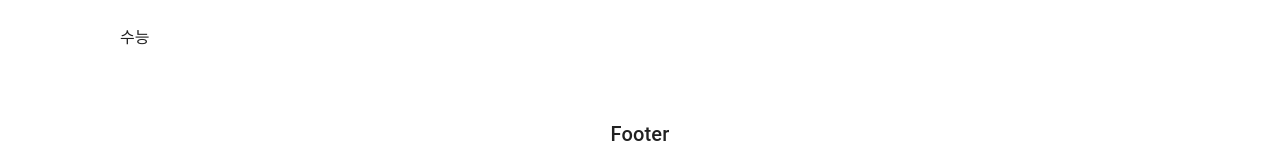
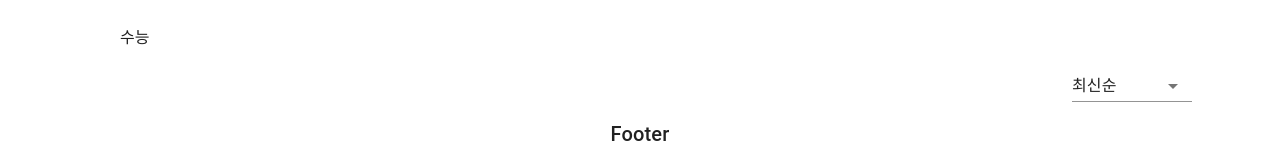
Before and after one commit to 2021-Techeer-teamC/MATHrone, a React (Create React App) app in the folder frontend/: page /books in a window 1280 px wide. Shown: the part 965-1125 px from the top of the page. Built offline with nearby package versions, Linux system fonts and the light colour scheme.

Commit message:
feat : 문제집 정렬 기준 selector

```diff
--- a/frontend/src/Pages/Books.js
+++ b/frontend/src/Pages/Books.js
@@ -88,6 +88,26 @@ export default function BookPage() {
               </Collapse>
             </List>
           </div>
+          <div class="item">
+            <div style={{ float: "right" }}>
+              <FormControl sx={{ minWidth: 120 }}>
+                <NativeSelect
+                  defaultValue={"latest"}
+                  inputProps={{
+                    name: "category",
+                    id: "uncontrolled-native",
+                  }}
+                >
+                  <option value={"latest"}>최신순</option>
+                  <option value={"star"}>인기순</option>
+                  <option value={"difficulty"}>난이도순</option>
+                </NativeSelect>
+              </FormControl>
+            </div>
+            <div>
+              <Paper></Paper>
+            </div>
+          </div>
         </div>
       </Container>
     </div>
```
